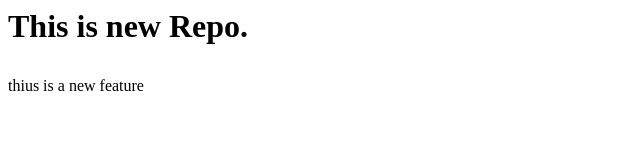
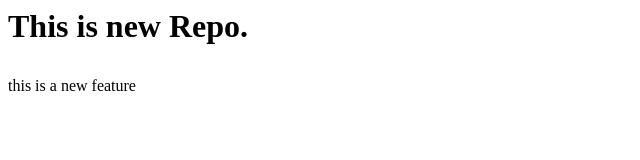
Before and after one commit to rathoreRakshak/localRepo, a plain HTML site: page index.html in a window 1280 px wide. Shown: the full height of the page, 0-640 px from the left. Drawn offline with Linux system fonts and the light colour scheme.

Commit message:
correction in text

```diff
--- a/index.html
+++ b/index.html
@@ -1,2 +1,2 @@
 <h1><p>This is new Repo.</p></h1>
-<p>thius is a new feature</p>
+<p>this is a new feature</p>
```
